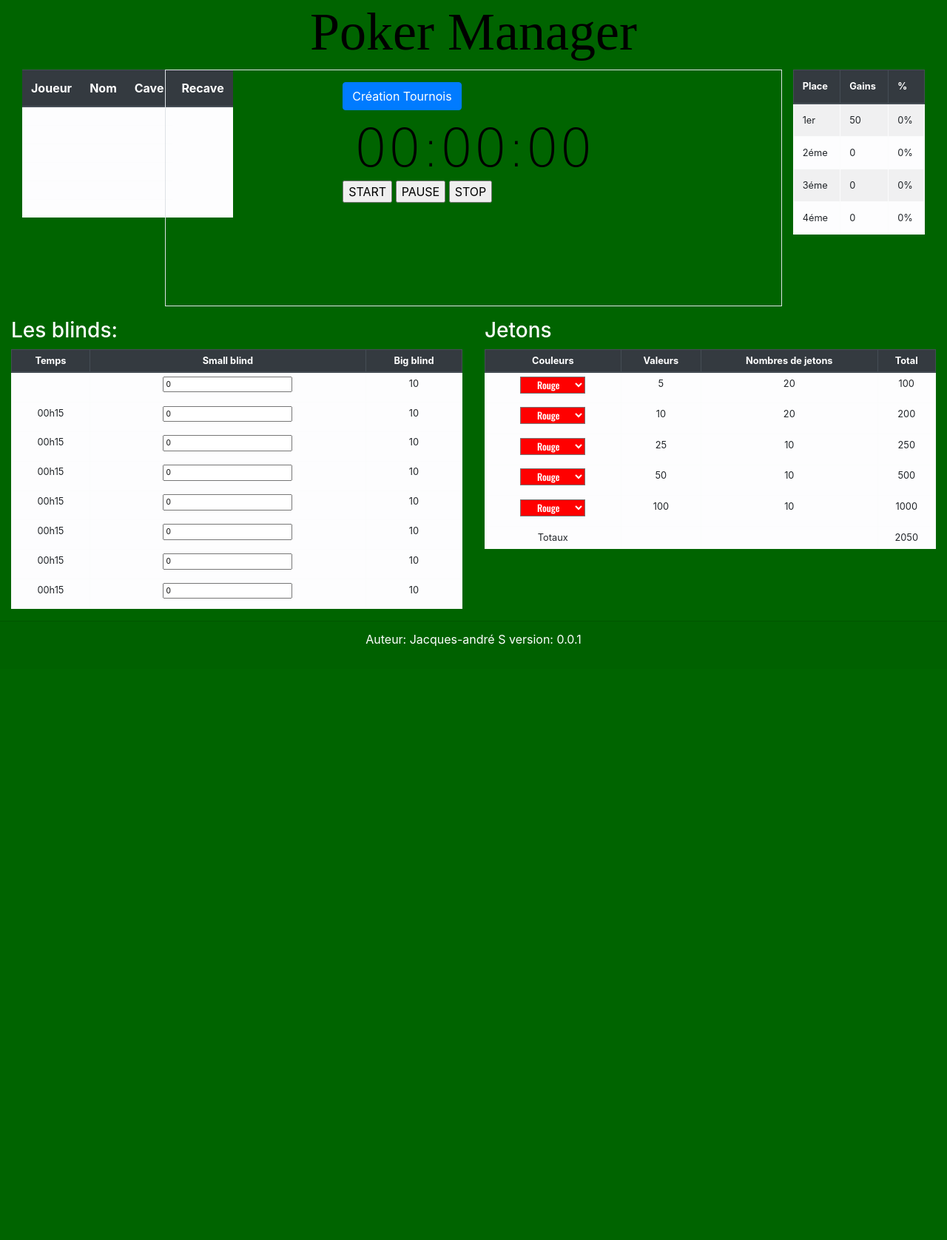
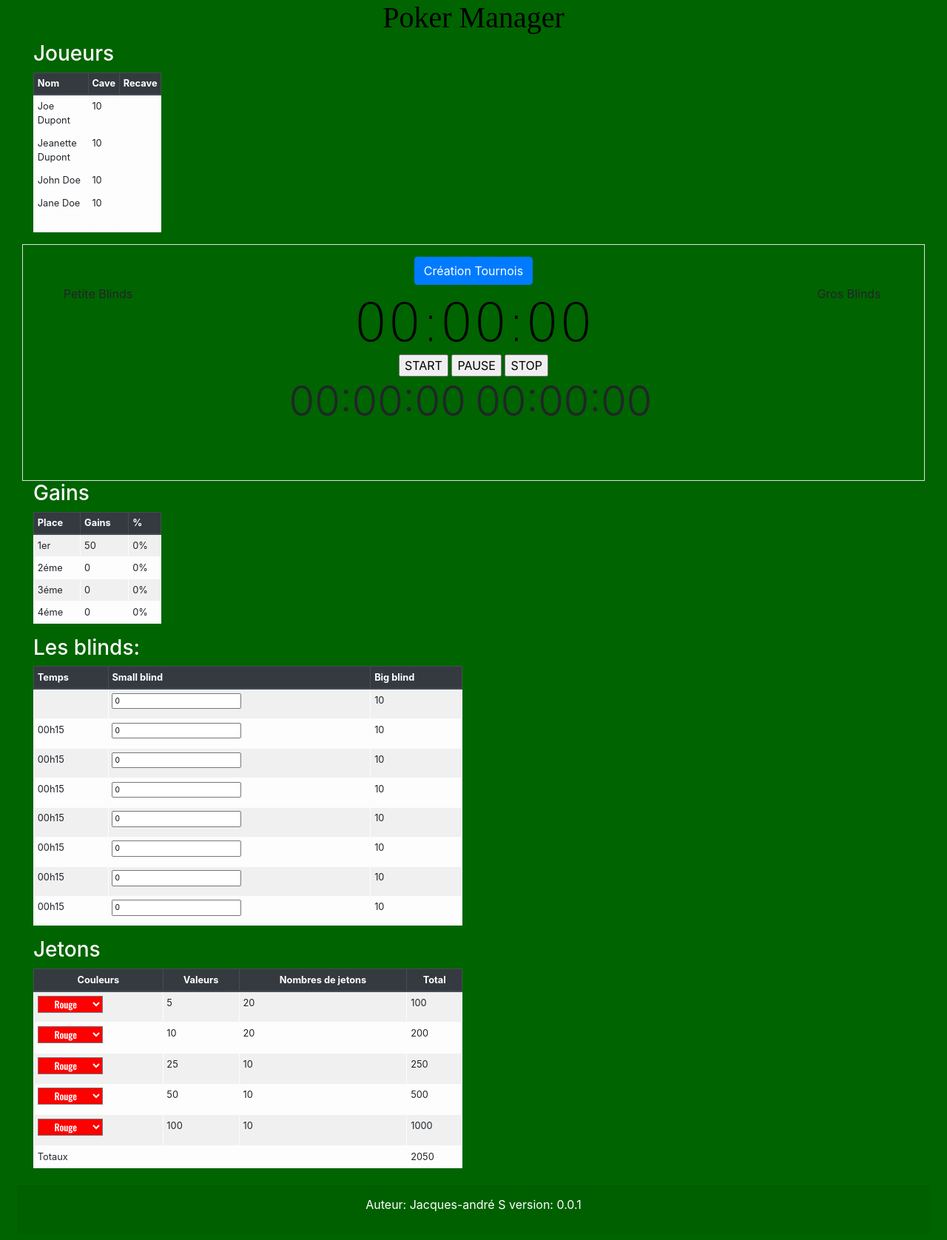
Before and after one commit to sidnou/PockerManager, a Django app: page / in a window 1280 px wide. Shown: the whole page at 74% size. Before the commit the page ends 874 px from the top, so only its background shows below. Run offline with Django 3.2, Linux system fonts and the light colour scheme; lists and menus that the app fills with data are empty; some libraries are stand-ins or nearby versions; some web fonts are replaced.

Commit message:
Design Web mise en page complet

```diff
--- a/appweb/static/appweb/css/style.css
+++ b/appweb/static/appweb/css/style.css
@@ -2,7 +2,7 @@ body {
     background: darkgreen;
 }
 
-H1, H2, H3,p{
+H1, H2, H3, p {
     color: white;
 }
 
@@ -24,7 +24,7 @@ select {
 }
 
 #MonModal p {
-    color:black;
+    color: black;
 }
 
 #TempsManager {
--- a/appweb/templates/appweb/base.html
+++ b/appweb/templates/appweb/base.html
@@ -20,9 +20,10 @@
 
 
 </head>
-<body>
-{# HEADER #}
-<header>
+<body class="container-fluid">
+
+<!--Header -->
+<header class="row text-center">
     {% block header %}
 
     {% endblock header %}
@@ -34,15 +35,16 @@
     {% endblock content %}
 </div>
 
-{# FOOTER #}
 
-<footer class="card-footer text-center mb-0">
-    <div>
-        <p>Auteur: {{ author }} version: {{ version }} </p>
+<!-- Footer -->
+<footer class="container-fluid" >
+    <div class="row text-center">
+        <div class="col card-footer m-2">
+            <p>Auteur: {{ author }} version: {{ version }} </p>
+        </div>
     </div>
 
 </footer>
-
 
 <!-- Option JavaScript -->
 
@@ -60,6 +62,5 @@
         crossorigin="anonymous"></script>
 <script src="{% static 'appweb/js/mgPocker.js' %}"></script>
 
-
 </body>
 </html>
--- a/appweb/templates/appweb/index.html
+++ b/appweb/templates/appweb/index.html
@@ -1,24 +1,24 @@
 {% extends "appweb/base.html" %}
 
 {% block header %}
-    <div class="text-center" xmlns="http://www.w3.org/1999/html">
-        <h1 class="display-3">{{ title }}</h1>
+    <div class="col-md-6 col-lg">
+        <h1 class="">{{ title }}</h1>
     </div>
-{% endblock %}
+{% endblock header %}
+
 {% block content %}
 
     {# Modal de lancement #}
-    <div class="">
     <div class="modal" id="MonModal">
         <div class="modal-dialog">
             <div class="modal-content">
 
-                    {# Modal En-tête #}
+                {# Modal En-tête#}
                 <div class="modal-header">
                     <h4 class="modal-title"> Création du tournois</h4>
                     <button type="button" class="close" data-dismiss="modal">&times;</button>
                 </div>
-                    {# Modale body #}
+                {# Modale body#}
                 <div class="modal-body">
                     <form action="{% url 'home' %}" method="POST" class="">
                         {% csrf_token %}
@@ -26,44 +26,38 @@
                         <input type="submit" value="Créer" class="btn-success">
                     </form>
                 </div>
-
+            </div>
+        </div>
     </div>
 
-            </div>
-
-        </div>
-    </div>
-    <div class="container-fluid">
-        <div class="row">
-
     {# Tableau de joueaur #}
-            <div class="col-2 ">
-                <table class="table table-light">
+    <div class=" col-xl-2 col-md-12 small">
+        <H3>Joueurs</H3>
+        <table class="table table-sm table-striped table-light table-bordered">
             <thead class="thead-dark">
             <tr>
-                        <th>Joueur</th>
                 <th>Nom</th>
                 <th>Cave</th>
                 <th>Recave</th>
             </tr>
             <tr>
-                        <td></td>
-                        <td></td>
+                <td>Joe Dupont</td>
+                <td>10</td>
                 <td></td>
             </tr>
             <tr>
-                        <td></td>
-                        <td></td>
+                <td>Jeanette Dupont</td>
+                <td>10</td>
                 <td></td>
             </tr>
             <tr>
-                        <td></td>
-                        <td></td>
+                <td>John Doe</td>
+                <td>10</td>
                 <td></td>
             </tr>
             <tr>
-                        <td></td>
-                        <td></td>
+                <td>Jane Doe</td>
+                <td>10</td>
                 <td></td>
             </tr>
             <tr>
@@ -82,33 +76,44 @@
 
     </div>
 
+    {# Affichage de Temps Ecouler et saisie temps et nombre de joueurs#}
+    <div class="col border " id="TempsManager">
+        <form action="{% url 'home' %}" class="mt-3 ">
+            <div class="text-center">
+                <button type="button" class="btn btn-primary" data-toggle="modal" data-target="#MonModal">
+                    Création Tournois
+                </button>
+            </div>
 
-            {# Affichage de Temps Ecouler et saisie temps et nombre de joueurs #}
-            <div class="col-8 border" id="TempsManager">
-                <div class="row justify-content-center">
-                    <form action="{% url 'home' %}" class="mt-3">
-                        <button type="button" class="btn btn-primary" data-toggle="modal" data-target="#MonModal">
-                            Création
-                            Tournois
-                        </button>
 
-                        <div class="container">
-                            <div class="display-3  mt-2" id="TempEcouler">00:00:00</div>
+
+            <div class="row">
+                 <div class="col-2 text-center">Petite Blinds</div>
+                <div class="col text-center display-3 mt-2" id="TempEcouler">00:00:00</div>
+                <div class="col-2 text-center">Gros Blinds</div>
             </div>
+
+
+
+            <div class="input-group justify-content-center">
                 <div class="">
                     <input type="submit" class="button" value="START">
                     <input type="submit" class="button" value="PAUSE">
                     <input type="submit" class="button" value="STOP">
                 </div>
+
+            </div>
+            <div class="text-center">
+                <div class="display-4 d-inline mt-2 mr-2" id="PostTempBreak">00:00:00</div>
+                <div class="display-4 d-inline mt-2 mr-2" id="PostTempBreak1">00:00:00</div>
+            </div>
         </form>
     </div>
 
-
-            </div>
-
     {# Tableau Gains #}
-            <div class="col-2">
-                <table class="table small table-striped table-light table-bordered">
+    <div class="col-xl-2 col-md-12 small">
+        <H3>Gains</H3>
+        <table class="table table-sm table-striped table-light table-bordered">
             <thead class="thead-dark">
             <tr>
                 <th>
@@ -172,14 +177,11 @@
         </table>
 
     </div>
-        </div>
-    </div>
 
     {# Tableau des blinds #}
-    <div class="row mt-3">
-        <div class="col-6">
+    <div class="col-xl-6 small">
         <h3>Les blinds:</h3>
-            <table class="table table-bordered table-sm table-light small text-center">
+        <table class="table table-sm table-striped table-light table-bordered">
             <thead class="thead-dark ">
             <tr>
                 <th>Temps</th>
@@ -267,10 +269,11 @@
 
         </table>
     </div>
+
     {# Tableau jetons #}
-        <div class="col-6">
+    <div class="col-xl-6 small">
         <h3>Jetons</h3>
-            <table class="table table-bordered table-light table-sm small text-center">
+        <table class="table table-sm table-striped table-light table-bordered">
             <thead class="thead-dark text-center">
             <tr>
                 <th>Couleurs</th>
@@ -380,6 +383,4 @@
         </table>
     </div>
 
-    </div>
-
 {% endblock content %}
```
Lines whose indentation alone changed are shown as unchanged.
